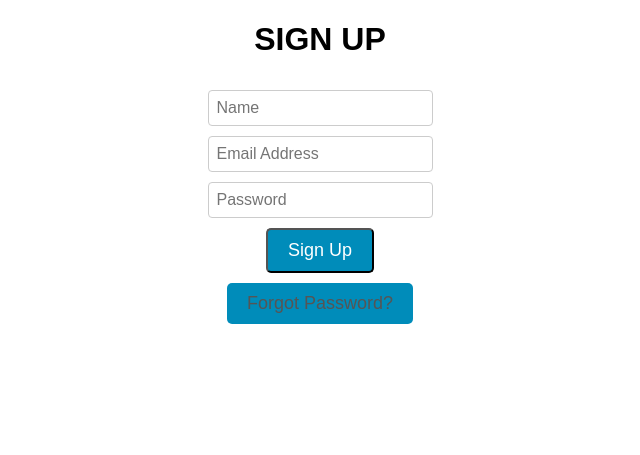
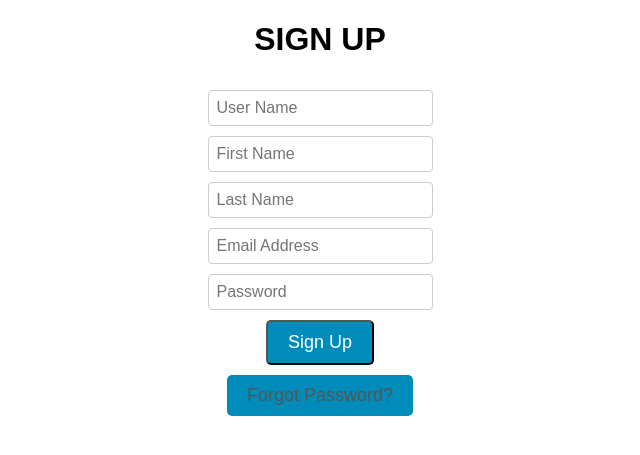
Before and after one commit to catalinaescalona/greendevs, a Python web app: template flask_app/templates/sign_up.html in a window 1280 px wide. Shown: the part 101-556 px from the top of the page, without its empty margins (320-960 px from the left). Run offline with Jinja, Linux system fonts and the light colour scheme; the template is opened without the code that fills it, so the values that code supplies are empty.

Commit message:
Update sign_up.html
Wrapped div containing inputs in a form

Added additional inputs for the data we need for the database

Added names to the inputs so we can get them using POST method.

```diff
--- a/flask_app/templates/sign_up.html
+++ b/flask_app/templates/sign_up.html
@@ -83,18 +83,23 @@
 
     <h1>SIGN UP</h1>
 
+    <form method="POST">
         <div class="search-bar">
-        <input type="text" placeholder="Name">
+            <input type="text" name="username" placeholder="User Name">
             <br>
-        <input type="email" placeholder="Email Address">
+            <input type="text" name="first" placeholder="First Name">
             <br>
-        <input type="password" placeholder="Password">
+            <input type="text" name="last" placeholder="Last Name">
+            <br>
+            <input type="email" name="email" placeholder="Email Address">
+            <br>
+            <input type="password" name="password" placeholder="Password">
             <br>
             <button class="btn btn-signup">Sign Up</button>
             <br>
             <a href="#" class="forgot-password">Forgot Password?</a>
         </div>
-
+    </form>
 </body>
 
 </html>
```
Lines whose indentation alone changed are shown as unchanged.
